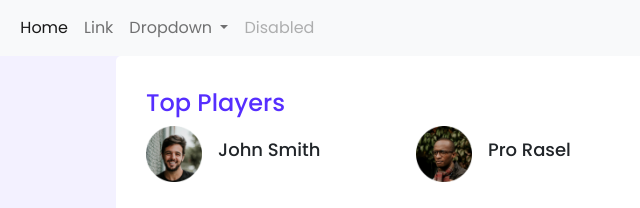
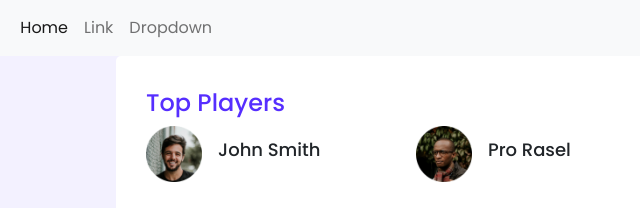
Before and after one commit to Jaber4770/leader-board-repo, a plain HTML site: page index.html in a window 1280 px wide. Shown: the top 208 px of the page, 89-729 px from the left. Drawn offline with nearby package versions, Linux system fonts and the light colour scheme.

Commit message:
modified

```diff
--- a/index.html
+++ b/index.html
@@ -31,12 +31,9 @@
                         <a class="nav-link" href="#">Link</a>
                       </li>
                       <li class="nav-item dropdown">
-                        <a class="nav-link dropdown-toggle" href="#" id="navbarDropdown" role="button" data-bs-toggle="dropdown" aria-expanded="false">
+                        <a class="nav-link" href="#" id="navbarDropdown" role="button" data-bs-toggle="dropdown">
                           Dropdown
                         </a>
-                      </li>
-                      <li class="nav-item">
-                        <a class="nav-link disabled" href="#" tabindex="-1" aria-disabled="true">Disabled</a>
                       </li>
                     </ul>
                     <form class="d-flex">
```
